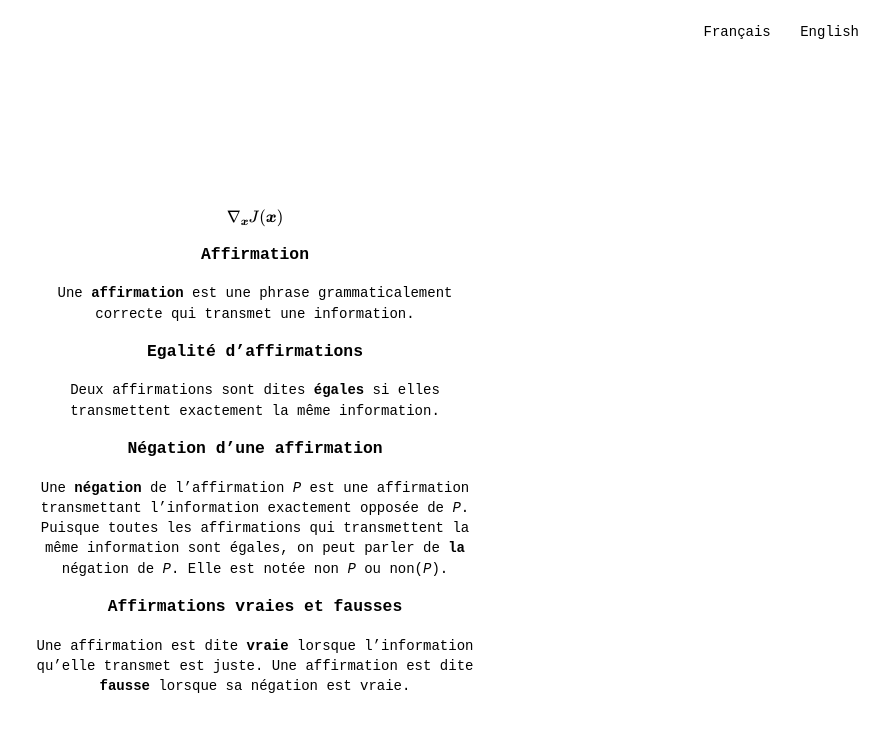
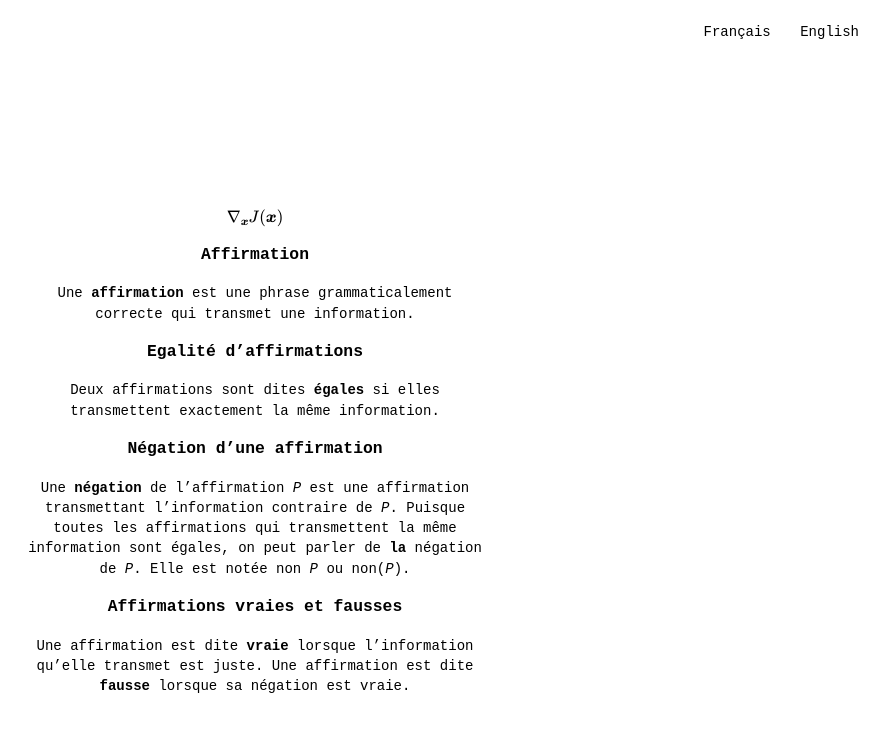
Before and after one commit to Thrallherd/AlgebraExNihilo, a Jekyll site: the page built from basic_def.md, in a window 1280 px wide. Shown: the top 732 px of the page, without its empty margins (385-1274 px from the left). Built offline with Jekyll 4.4.1, drawn with Linux system fonts in a browser that asks for light colours; our own code applies the rules of GitHub Pages for plain Markdown files; formulas are drawn with MathJax 3.

Commit message:
Update basic_def.md

```diff
--- a/basic_def.md
+++ b/basic_def.md
@@ -9,7 +9,7 @@ Une **affirmation** est une phrase grammaticalement correcte qui transmet une in
 Deux affirmations sont dites **égales** si elles transmettent exactement la même information.
 
 ### Négation d'une affirmation
-Une **négation** de l'affirmation _P_ est une affirmation transmettant l'information exactement opposée de _P_. Puisque toutes les affirmations qui transmettent la même information sont égales, on peut parler de **la** négation de _P_. Elle est notée non _P_ ou non(_P_).
+Une **négation** de l'affirmation _P_ est une affirmation transmettant l'information contraire de _P_. Puisque toutes les affirmations qui transmettent la même information sont égales, on peut parler de **la** négation de _P_. Elle est notée non _P_ ou non(_P_).
 
 ### Affirmations vraies et fausses
 Une affirmation est dite **vraie** lorsque l'information qu'elle transmet est juste. Une affirmation est dite **fausse** lorsque sa négation est vraie.
```
